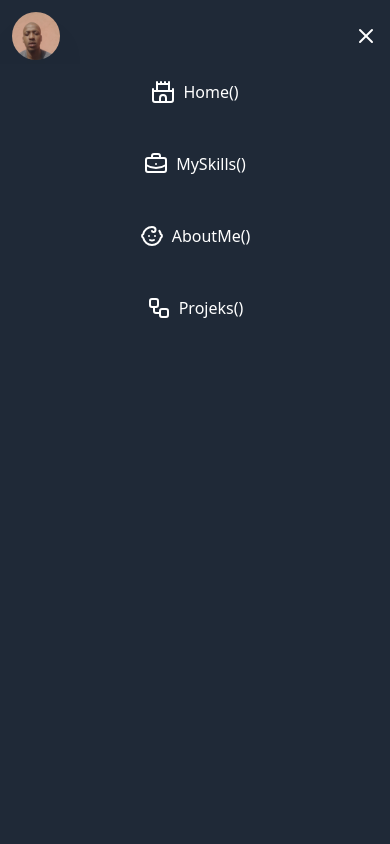
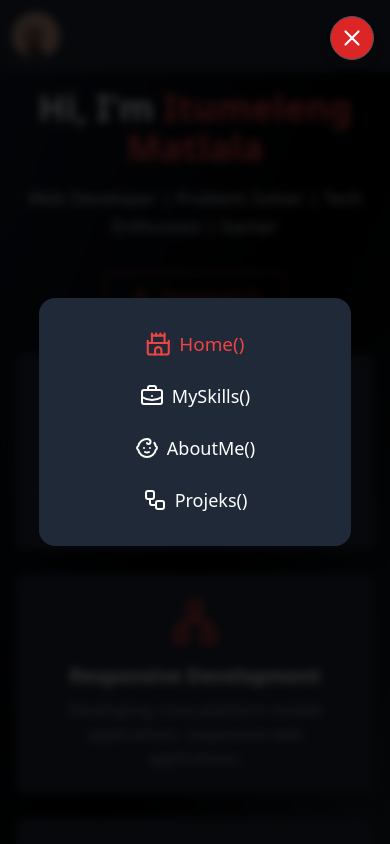
Before and after one commit to BogusDrac/my_website, a React (Vite) app in the folder bogus-site/: page / in a window 390 px wide. Both pictures are taken after a click on the button "Toggle Menu". Shown: the top 844 px of the page. Built offline with nearby package versions, Linux system fonts and the light colour scheme.

Commit message:
change mobile ui style to blur out backgroud layout when menu clicked

```diff
--- a/bogus-site/index.html
+++ b/bogus-site/index.html
@@ -2,9 +2,44 @@
 <html lang="en">
   <head>
     <meta charset="UTF-8" />
-    <link rel="icon" type="image" href="./src/assets/icons8-test-account-64.png" />
     <meta name="viewport" content="width=device-width, initial-scale=1.0" />
-    <title>BoGuSsItE</title>
+
+    <!-- SEO -->
+    <title>BoGuSsItE | Fun, Experiments & Digital Playground</title>
+    <meta name="description" content="BoGuSsItE is a creative sandbox for web experiments, projects, and testing ideas. Dive into the world of digital creativity, coding, and fun!" />
+    <meta name="keywords" content="bogussite, web experiments, coding projects, sandbox, creative web design, testing site" />
+    <meta name="author" content="BoGuSsItE Team" />
+    <link rel="icon" type="image/png" href="./src/assets/icons8-test-account-64.png" />
+
+    <!-- Open Graph / Facebook -->
+    <meta property="og:title" content="BoGuSsItE | Fun, Experiments & Digital Playground" />
+    <meta property="og:description" content="A creative sandbox for web experiments, projects, and digital ideas." />
+    <meta property="og:type" content="website" />
+    <meta property="og:url" content="https://mybogus-site.com/" />
+    <meta property="og:image" content="https://mybogus-site.com/assets/preview.png" />
+
+    <!-- Twitter -->
+    <meta name="twitter:card" content="summary_large_image" />
+    <meta name="twitter:title" content="BoGuSsItE | Fun, Experiments & Digital Playground" />
+    <meta name="twitter:description" content="Explore creative coding experiments and web projects on BoGuSsItE." />
+    <meta name="twitter:image" content="https://mybogus-site.com/assets/preview.png" />
+    <meta name="twitter:creator" content="@yourhandle" />
+
+    <!-- Structured Data (JSON-LD for SEO) -->
+    <script type="application/ld+json">
+    {
+      "@context": "https://schema.org",
+      "@type": "WebSite",
+      "name": "BoGuSsItE",
+      "url": "https://mybogus-site.com/",
+      "description": "A creative sandbox for web experiments, coding projects, and testing ideas.",
+      "publisher": {
+        "@type": "Organization",
+        "name": "BoGuSsItE",
+        "logo": "https://mybogus-site.com/assets/icons8-test-account-64.png"
+      }
+    }
+    </script>
   </head>
   <body>
     <div id="root"></div>
--- a/bogus-site/src/App.jsx
+++ b/bogus-site/src/App.jsx
@@ -2,7 +2,7 @@ import {
           BrowserRouter as Router,
           Routes,
           Route } from "react-router-dom";
-import Home from "./pages/Home";
+import Home from "./pages/Home"
 import About from "./pages/About";
 import Projects from "./pages/Projects";
 import Footer from "./Components/Footer";
@@ -10,6 +10,7 @@ import NavBar from "./Components/NavBar";
 import { useState, useEffect } from "react";
 import logo from "./assets/images/profilepicture.jpg"
 import Skills from "./pages/Skills";
+import Hero from "./Components/Hero";
 
 
 function App() {
@@ -37,7 +38,7 @@ function App() {
     <Router>
       <NavBar />
       <Routes>
-        <Route path="/" element={<Home />} />
+        <Route path="/" element={<Hero />} />
         <Route path="/services" element={<Skills />} />
         <Route path="/about" element={<About />} />
         <Route path="/projects" element={<Projects />} />
--- a/bogus-site/src/Components/NavBar.jsx
+++ b/bogus-site/src/Components/NavBar.jsx
@@ -1,47 +1,47 @@
-import { useState } from "react";
+import { useEffect, useState } from "react";
 import { NavLink } from "react-router-dom";
-import { Castle, Baby, BriefcaseBusiness, Workflow, Menu, X } from "lucide-react";
-import logo from "../assets/images/profilepicture.jpg"
+import {
+  Castle,
+  Baby,
+  BriefcaseBusiness,
+  Workflow,
+  Menu,
+  X,
+} from "lucide-react";
+import logo from "../assets/images/profilepicture.jpg";
 
 const NavBar = () => {
-  const [isMenuOpen, setIsMenuOpen] = useState(false); // State to track whether the menu is open or not
+  const [isMenuOpen, setIsMenuOpen] = useState(false);
 
-  // syling navlinks
-  const NavLinkStyles =
-    "flex items-center gap-2 text-white hover:text-red-500 hover:scale-105 focus:scale-110 focus:text-red-600 transition-all";
+  const toggleMenu = () => setIsMenuOpen((prev) => !prev);
 
+  // Prevent background scroll when menu is open
+  useEffect(() => {
+    document.body.style.overflow = isMenuOpen ? "hidden" : "auto";
+    return () => (document.body.style.overflow = "auto");
+  }, [isMenuOpen]);
 
-  /**
-   * Function
-   * @return {JSX.Element} JSX Element
-   */
-  const toggleMenu = () => {
-    setIsMenuOpen(!isMenuOpen); // Toggle the menu state
-  };
+  // Style for NavLinks
+  const NavLinkStyles = ({ isActive }) =>
+    `flex items-center gap-2 text-lg transition-all duration-300 ${
+      isActive
+        ? "text-red-500 scale-105"
+        : "text-white hover:text-red-400 hover:scale-105"
+    }`;
 
   return (
-    <nav>
-      <div className="select-none bg-gray-800 sm:min-w-full overflow-hidden">
+    <nav className="select-none bg-gray-800 sm:min-w-full relative z-50 shadow-md">
       <div className="flex justify-between items-center p-3">
         {/* Logo */}
-          <div className="">
-            <img src={logo} alt="logo" className="w-12 h-12 md:w-16 md:h-16 object-cover shadow-2xl transition-transform duration-300 hover:scale-110 hover:rotate-6 animate-pulse rounded-full " />
+        <div>
+          <img
+            src={logo}
+            alt="logo"
+            className="w-12 h-12 md:w-16 md:h-16 object-cover shadow-2xl transition-transform duration-300 hover:scale-110 hover:rotate-6 animate-pulse rounded-full"
+          />
         </div>
 
-          {/* Hamburger Icon */}
-          <button
-            onClick={toggleMenu}
-            className="text-white md:hidden focus:outline-none relative z-50"
-            aria-label="Toggle Menu"
-          >
-            {isMenuOpen ? (
-                <X size={24} className="transition-transform duration-300 z-50" />
-              ) : (
-                <Menu size={24} className="transition-transform duration-300 z-50" />
-              )}
-          </button>
-
-          {/* Nav Links for Desktop */}
+        {/* Desktop Nav */}
         <div className="hidden md:flex gap-4">
           <NavLink to="/" className={NavLinkStyles}>
             <Castle />
@@ -62,38 +62,51 @@ const NavBar = () => {
         </div>
       </div>
 
-        {/* Mobile Nav Menu */}
+      {/* Floating Menu Button (Top Right) */}
+      <button
+        onClick={toggleMenu}
+        className={`fixed top-4 right-4 p-2 bg-gray-900 rounded-full shadow-lg border border-gray-600 transition-transform duration-300 hover:scale-110 focus:outline-none md:hidden z-[10000] ${
+          isMenuOpen ? "bg-red-600" : "bg-gray-900"
+        }`}
+        aria-label="Toggle Menu"
+      >
+        {isMenuOpen ? (
+          <X size={26} className="text-white" />
+        ) : (
+          <Menu size={26} className="text-white" />
+        )}
+      </button>
+
+      {/* Mobile Menu Overlay */}
       {isMenuOpen && (
-          <div className="fixed inset-0 z-[9999] md:hidden">
-              <div className="bg-gray-800 flex flex-col gap-4 items-center h-full space-y-8 p-4 mt-16">
-              <NavLink
-                to="/"
-                className={NavLinkStyles}
-                onClick={() => setIsMenuOpen(false)}
+        <div
+          className="fixed inset-0 bg-black bg-opacity-80 backdrop-blur-sm z-[9999] flex justify-center items-center md:hidden"
+          onClick={toggleMenu} // close when clicking outside
         >
+          <div
+            className="bg-gray-800 w-4/5 max-w-sm rounded-2xl shadow-xl p-8 flex flex-col gap-6 items-center text-center"
+            onClick={(e) => e.stopPropagation()} // prevent closing on inside click
+          >
+            <NavLink to="/" className={NavLinkStyles} onClick={toggleMenu}>
               <Castle />
               Home()
             </NavLink>
             <NavLink
               to="/services"
               className={NavLinkStyles}
-                onClick={() => setIsMenuOpen(false)}
+              onClick={toggleMenu}
             >
               <BriefcaseBusiness />
               MySkills()
             </NavLink>
-              <NavLink
-                to="/about"
-                className={NavLinkStyles}
-                onClick={() => setIsMenuOpen(false)}
-              >
+            <NavLink to="/about" className={NavLinkStyles} onClick={toggleMenu}>
               <Baby />
               AboutMe()
             </NavLink>
             <NavLink
               to="/projects"
               className={NavLinkStyles}
-                onClick={() => setIsMenuOpen(false)}
+              onClick={toggleMenu}
             >
               <Workflow />
               Projeks()
@@ -101,7 +114,6 @@ const NavBar = () => {
           </div>
         </div>
       )}
-      </div>
     </nav>
   );
 };
```
Also changed, not shown: 2 other files (tests, documents, lock files or other folders). Lines whose indentation alone changed are shown as unchanged.
